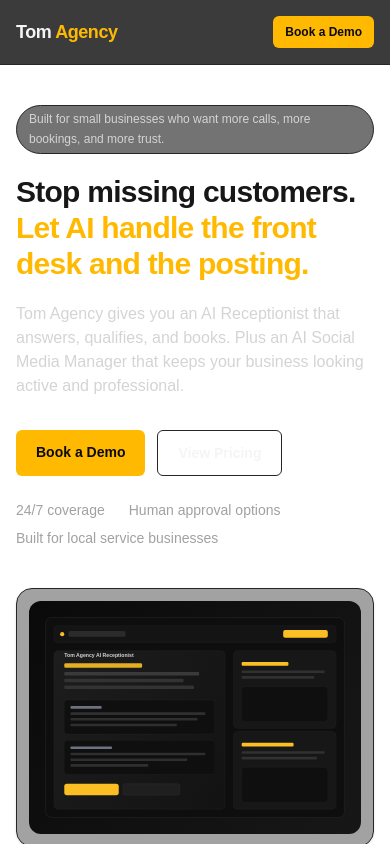
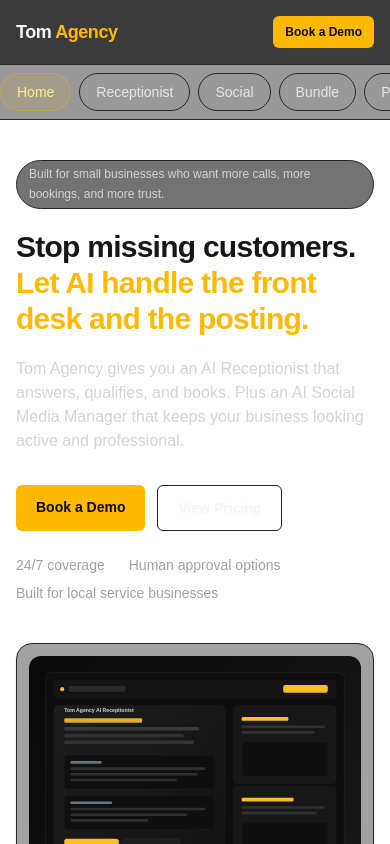
Before and after one commit to funkytwis98/tomintegrations-site, a Next.js app: page / in a window 390 px wide. Shown: the top 844 px of the page. Built offline with nearby package versions, Linux system fonts and the light colour scheme.

Commit message:
Add mobile top tab navigation

```diff
--- a/src/app/layout.tsx
+++ b/src/app/layout.tsx
@@ -1,6 +1,7 @@
 import type { Metadata } from "next";
 import "./globals.css";
 import Link from "next/link";
+import TopTabs from "@/src/components/TopTabs";
 
 export const metadata: Metadata = {
   title: "Tom Agency",
@@ -48,6 +49,7 @@ export default function RootLayout({ children }: { children: React.ReactNode })
             </Link>
           </div>
         </header>
+        <TopTabs />
 
         <main className="mx-auto max-w-6xl px-4 py-10 sm:px-6">{children}</main>
 
--- /dev/null
+++ b/src/components/TopTabs.tsx
@@ -0,0 +1,51 @@
+"use client";
+
+import Link from "next/link";
+import { usePathname } from "next/navigation";
+
+const tabs = [
+  { href: "/", label: "Home" },
+  { href: "/receptionist", label: "Receptionist" },
+  { href: "/social", label: "Social" },
+  { href: "/bundle", label: "Bundle" },
+  { href: "/pricing", label: "Pricing" },
+  { href: "/case-studies/interstate-tires", label: "Case Study" },
+  { href: "/book", label: "Book" },
+  { href: "/contact", label: "Contact" },
+];
+
+function isActive(pathname: string, href: string): boolean {
+  if (href === "/") {
+    return pathname === "/";
+  }
+  return pathname === href || pathname.startsWith(`${href}/`);
+}
+
+export default function TopTabs() {
+  const pathname = usePathname();
+
+  return (
+    <div className="border-b border-neutral-800 bg-black/40 backdrop-blur md:hidden">
+      <div className="mx-auto max-w-6xl">
+        <div className="flex snap-x snap-mandatory gap-2 overflow-x-auto px-4 py-2">
+          {tabs.map((tab) => {
+            const active = isActive(pathname, tab.href);
+            return (
+              <Link
+                key={tab.href}
+                href={tab.href}
+                className={`snap-start shrink-0 rounded-full border px-4 py-2 text-sm font-medium ${
+                  active
+                    ? "border-yellow-500/40 bg-yellow-500/10 text-yellow-200"
+                    : "border-neutral-800 text-neutral-200 hover:bg-neutral-900/40"
+                }`}
+              >
+                {tab.label}
+              </Link>
+            );
+          })}
+        </div>
+      </div>
+    </div>
+  );
+}
```
